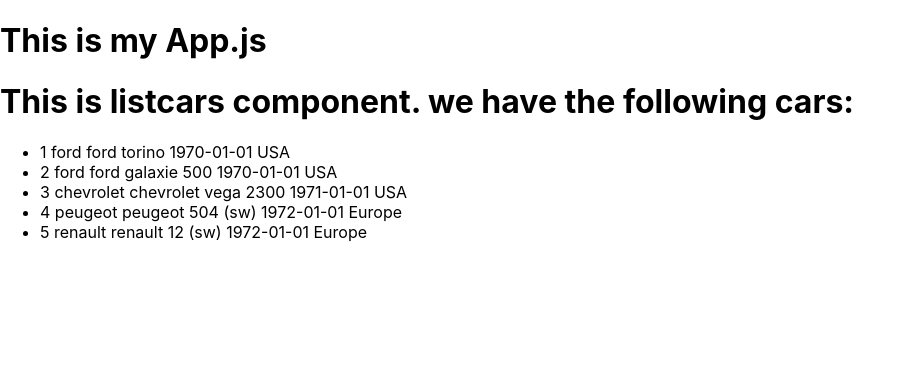
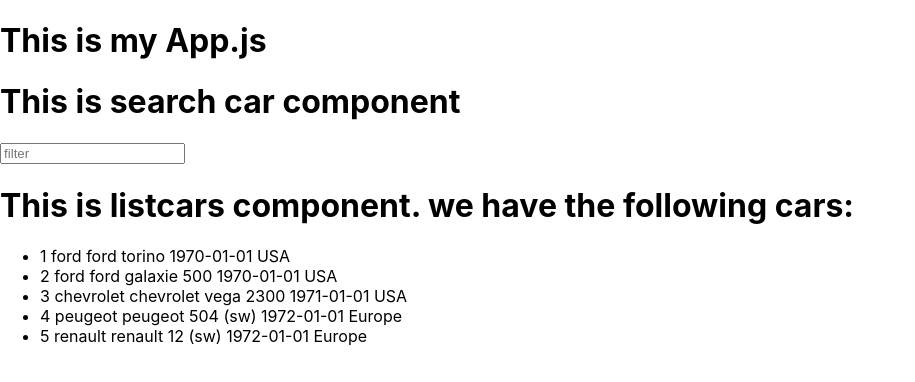
Before and after one commit to Nayar/mycarshop, a React (Create React App) app: page / in a window 1280 px wide. Shown: the top 382 px of the page, without its empty margins (0-915 px from the left). Built offline with nearby package versions, Linux system fonts and the light colour scheme.

Commit message:
added search car component

```diff
--- a/src/App.js
+++ b/src/App.js
@@ -1,5 +1,6 @@
 import React from "react"
 import ListCars from "./ListCars"
+import SearchCar from "./SearchCar"
 
 const listCars = [
   {
@@ -44,6 +45,7 @@
     return (
       <div>
         <h1>This is my App.js</h1>
+        <SearchCar/>
         <ListCars cars={listCars}/>
       </div>
     )
--- /dev/null
+++ b/src/SearchCar.js
@@ -0,0 +1,7 @@
+function SearchCar(props) {
+    return <div>
+        <h1>This is search car component</h1>
+        <input type="text" placeholder="filter"></input>
+    </div>
+}
+export default SearchCar
```
